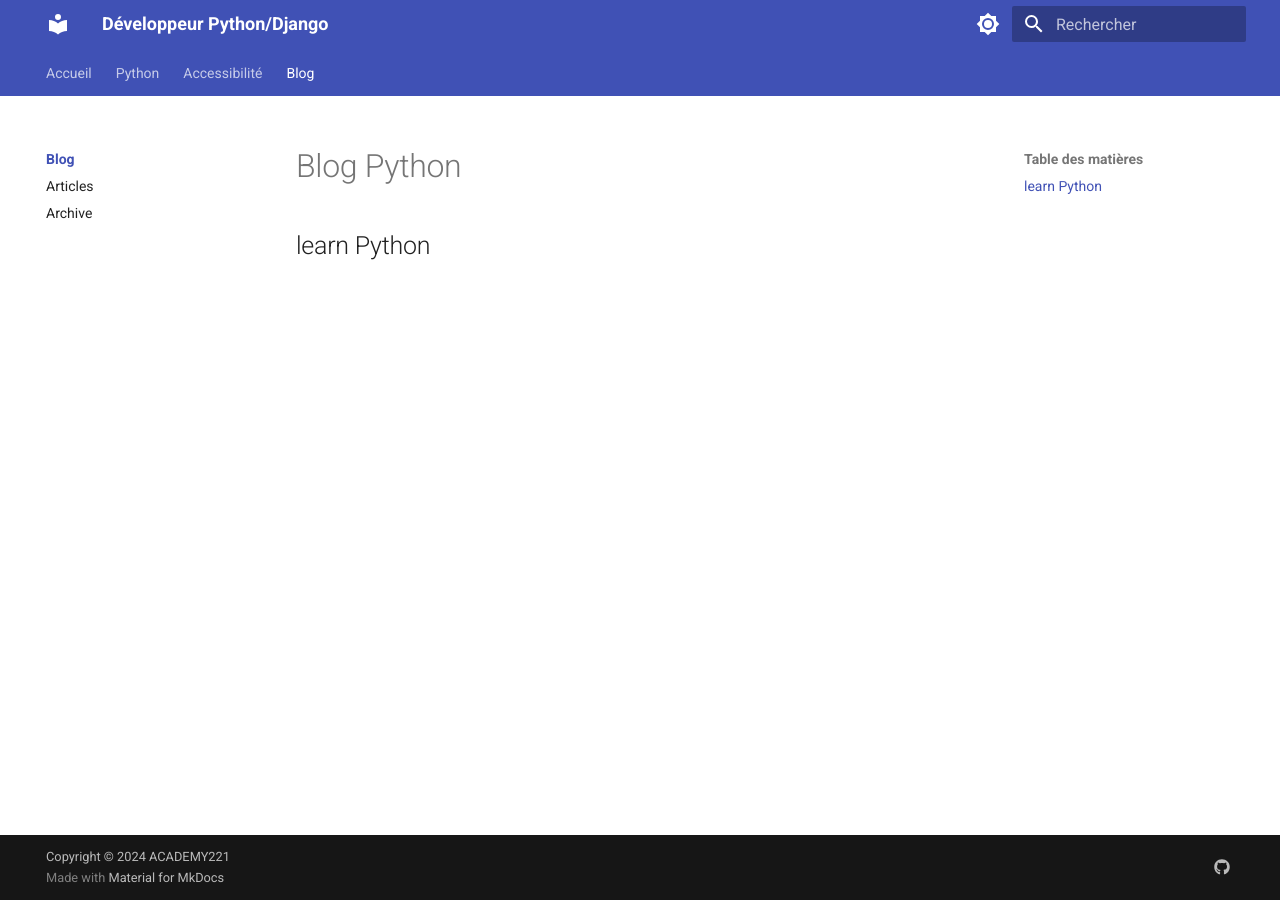
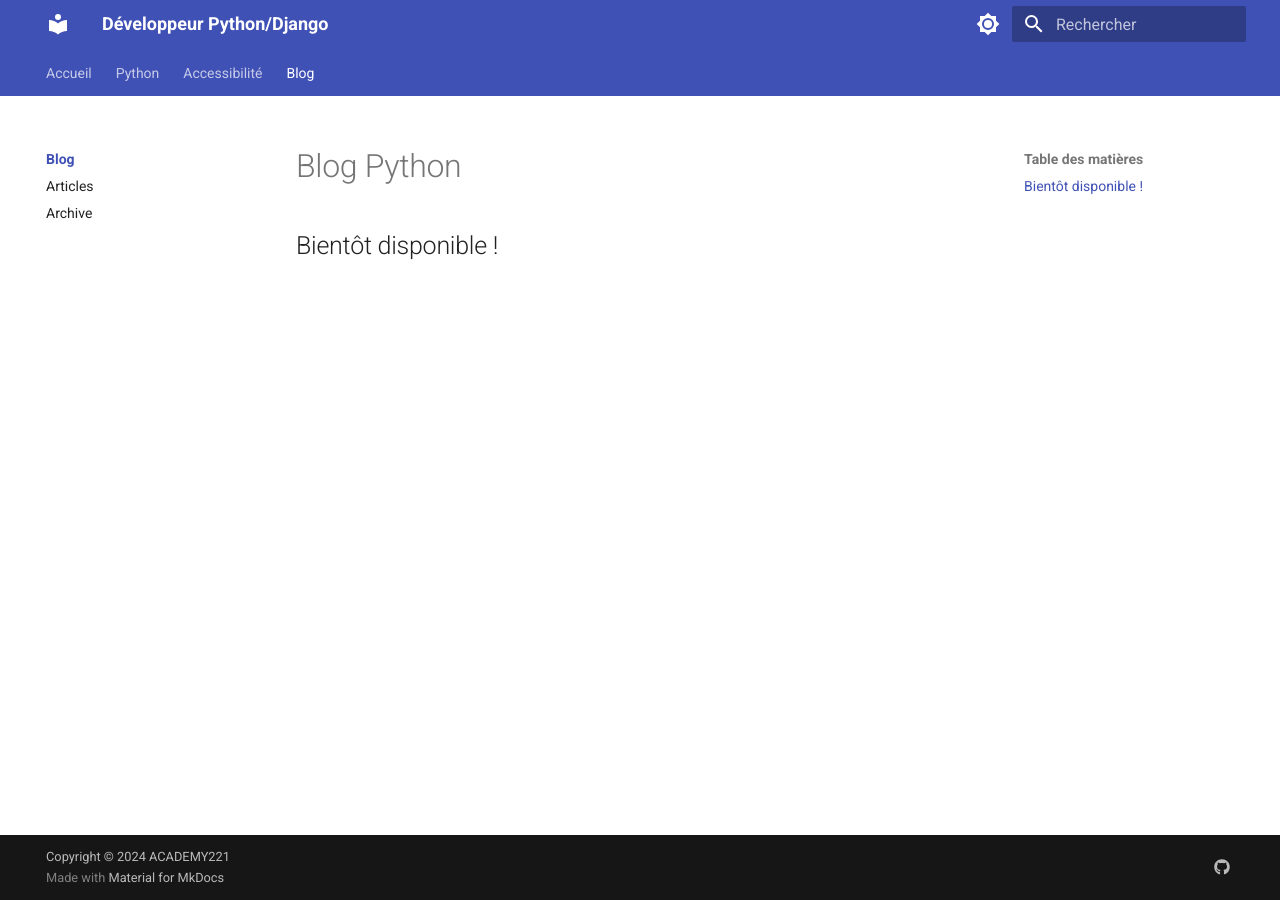
Before and after one commit to souleymanediallo/blog, an MkDocs documentation site: the page built from docs/blog/index.md, in a window 1280 px wide. Built offline with MkDocs 1.6.1 and Material for MkDocs 9.7.7, drawn with Linux system fonts in a browser that asks for light colours.

Commit message:
some change

```diff
--- a/docs/blog/index.md
+++ b/docs/blog/index.md
@@ -1,3 +1,3 @@
 # Blog Python
 
-## learn Python
+## Bientôt disponible !
```
Also changed, not shown: 1 other file.
